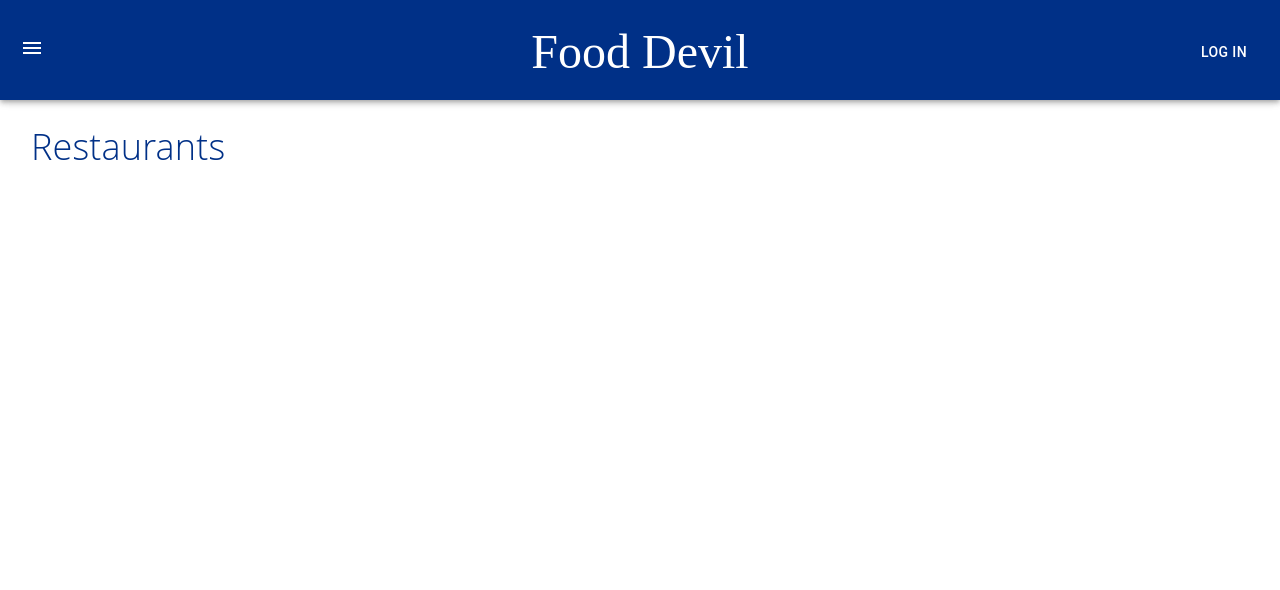
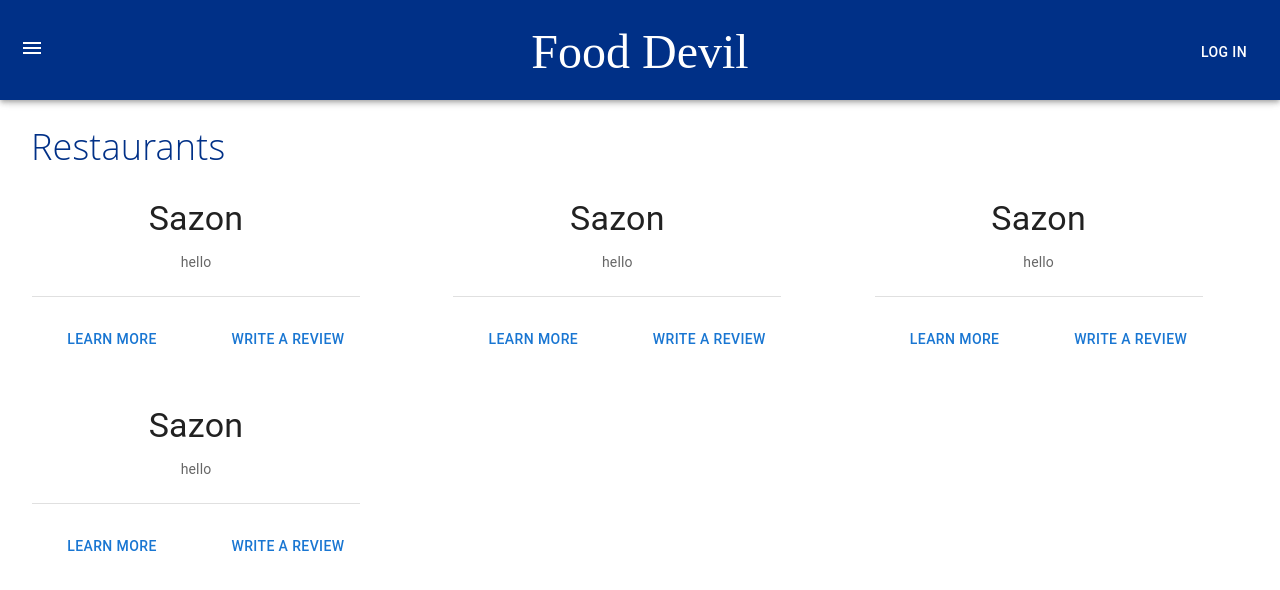
Before and after one commit to ashramen/food-devil, a React (Create React App) app: page /restaurants in a window 1280 px wide. Shown: the top 590 px of the page. Built offline with nearby package versions, Linux system fonts and the light colour scheme.

Commit message:
restaurants review popup and box

```diff
--- /dev/null
+++ b/src/components/restaurants/restaurantBox.tsx
@@ -0,0 +1,96 @@
+import React from 'react';
+
+import Box from '@mui/material/Box';
+import Button from '@mui/material/Button';
+import Grid from '@mui/material/Grid';
+import Divider from '@mui/material/Divider';
+import Typography from '@mui/material/Typography';
+import RestaurantsReviewPopup from './restaurantReviewPopup';
+
+interface RestaurantBoxProps {
+    name: string;
+    description: string;
+};
+
+interface RestaurantBoxState {
+    dialogOpen: boolean;
+}
+
+class RestaurantBox extends React.Component<RestaurantBoxProps, RestaurantBoxState> {
+
+    constructor(props: RestaurantBoxProps) {
+        super(props);
+        this.state = {
+            dialogOpen: false
+        };
+
+        this.onLearnMoreClick = this.onLearnMoreClick.bind(this);
+        this.onWriteAReviewClick = this.onWriteAReviewClick.bind(this);
+        this.handleClose = this.handleClose.bind(this);
+    }
+
+
+    onLearnMoreClick() {
+        console.log("Clicked");
+    }
+
+    onWriteAReviewClick() {
+        this.setState({ dialogOpen: true });
+        console.log(this.props.name);
+    }
+
+    handleClose() {
+        this.setState({ dialogOpen: false })
+    }
+
+
+
+    render() {
+        const {
+            name,
+            description
+        } = this.props;
+
+        const {
+            dialogOpen
+        } = this.state;
+
+        return (
+            <>
+
+                <Box sx={{ width: '100%', maxWidth: 360, bgcolor: 'background.paper' }}>
+                    <Box sx={{ my: 3, mx: 2 }}>
+                        <Grid container alignItems="center">
+                            <Grid item xs>
+                                <Typography gutterBottom variant="h4" component="div">
+                                    {name}
+                                </Typography>
+                            </Grid>
+                        </Grid>
+                        <Typography color="text.secondary" variant="body2">
+                            {description}
+
+                        </Typography>
+                    </Box>
+                    <Divider variant="middle" />
+
+                    <Box sx={{ mt: 3, ml: 1, mb: 1 }}>
+                        <Grid container alignItems="center">
+                            <Grid item xs>
+                                <Button onClick={() => this.onLearnMoreClick()}>Learn More</Button>
+                            </Grid>
+                            <Grid item xs>
+                                <Button onClick={() => this.onWriteAReviewClick()}>Write a Review</Button>
+                            </Grid>
+                        </Grid>
+                    </Box>
+                </Box>
+
+                <RestaurantsReviewPopup name={name} handleClose={this.handleClose} open={dialogOpen} />
+            </>
+        );
+    }
+}
+
+
+export default RestaurantBox;
--- /dev/null
+++ b/src/components/restaurants/restaurantReviewPopup.tsx
@@ -0,0 +1,128 @@
+import React from 'react';
+
+import Dialog from '@mui/material/Dialog';
+import Box from '@mui/material/Box';
+import TextField from '@mui/material/TextField';
+import Grid from '@mui/material/Grid';
+import Rating from '@mui/material/Rating';
+import Button from '@mui/material/Button';
+import Typography from '@mui/material/Typography';
+
+
+import { connect, ConnectedProps } from 'react-redux';
+import { State } from '../../store/index';
+
+
+interface RestaurantsReviewPopupProps extends PropsFromRedux {
+    name: string;
+    handleClose: () => void;
+    open: boolean;
+}
+
+interface RestaurantsReviewPopupState {
+    stars: number | null;
+    textField: string | null;
+}
+class RestaurantsReviewPopup extends React.Component<RestaurantsReviewPopupProps, RestaurantsReviewPopupState> {
+
+    constructor(props: RestaurantsReviewPopupProps) {
+        super(props);
+
+        this.state = {
+            stars: 3,
+            textField: ""
+        };
+        this.onStarsChange = this.onStarsChange.bind(this);
+        this.onTextFieldChange = this.onTextFieldChange.bind(this);
+        this.onSubmit = this.onSubmit.bind(this);
+    }
+
+    onTextFieldChange(e: React.ChangeEvent<HTMLInputElement>) {
+        this.setState({
+            textField: e.target.value
+        })
+    }
+
+    onStarsChange(newValue: number | null) {
+        if (newValue != null) {
+            this.setState({
+                stars: newValue
+            });
+        }
+    }
+
+    onSubmit() {
+        console.log("here");
+        console.log(this.state);
+    }
+
+    render() {
+
+        const { handleClose, open } = this.props;
+
+        const {
+            textField,
+            stars
+        } = this.state;
+
+        return (
+            <Dialog onClose={handleClose} open={open}>
+                <Grid container
+                    spacing={1}
+                    direction="column"
+                    alignItems="center"
+                    justifyContent="center">
+                    <Grid item xs={12}>
+                        <Box
+                            component="form"
+                            sx={{
+                                '& .MuiTextField-root': { m: 1, width: '50ch' },
+                                my: 2
+                            }}
+                            m={2}
+                            pt={1}
+                            noValidate
+                            autoComplete="off"
+                        > <TextField
+                                id="outlined-multiline-static"
+                                label="Write Review Here"
+                                multiline
+                                value={textField}
+                                onChange={this.onTextFieldChange}
+                                rows={4}
+                            />
+                        </Box>
+                    </Grid>
+                    <Grid container
+                        alignItems="center"
+                        justifyContent="center">
+                        <Grid item xs={6}>
+                            <Typography component="legend">Rating</Typography>
+                            <Rating
+                                name="simple-controlled"
+                                value={stars}
+                                onChange={(event, newValue) => {
+                                    this.onStarsChange(newValue);
+                                }}
+                            />
+                        </Grid>
+                        <Grid item xs={4}>
+                            <Button variant="contained" onClick={this.onSubmit}>Submit</Button>
+                        </Grid>
+                    </Grid>
+                </Grid>
+            </Dialog >
+        );
+    }
+}
+
+const mapStateToProps = (state: State) => ({
+    loggedIn: state.logIn.loggedIn,
+    token: state.logIn.token,
+    userId: state.logIn.userId,
+});
+
+
+const connector = connect(mapStateToProps);
+type PropsFromRedux = ConnectedProps<typeof connector>;
+export default connector(RestaurantsReviewPopup);
--- a/src/components/restaurants/restaurants.tsx
+++ b/src/components/restaurants/restaurants.tsx
@@ -1,26 +1,29 @@
 import React from 'react';
 
 import TopAppBar from '../topAppBar/topAppBar';
+import RestaurantsGrid from './restaurantsGrid';
 
 import Box from '@mui/material/Box';
 import Grid from '@mui/material/Grid';
 
-class Restaurants extends React.Component{
+class Restaurants extends React.Component {
 
   render() {
     return (
       <Box mx={2}>
         <>
-            <TopAppBar page='restaurants'/>
+          <TopAppBar page='restaurants' />
           <Grid container mt={15}>
             <Grid item xs={6}>
               <div className='title'>Restaurants</div>
             </Grid>
           </Grid>
+          <RestaurantsGrid />
         </>
       </Box>
     );
   }
 }
 
+
 export default Restaurants;
--- /dev/null
+++ b/src/components/restaurants/restaurantsGrid.tsx
@@ -0,0 +1,30 @@
+import React from 'react';
+
+import RestaurantBox from './restaurantBox';
+import Grid from '@mui/material/Grid';
+
+
+class RestaurantsGrid extends React.Component {
+
+    render() {
+        return (
+            <Grid container spacing={2}>
+                <Grid item xs={4}>
+                    <RestaurantBox name="Sazon" description="hello" />
+                </Grid>
+                <Grid item xs={4}>
+                    <RestaurantBox name="Sazon" description="hello" />
+                </Grid>
+                <Grid item xs={4}>
+                    <RestaurantBox name="Sazon" description="hello" />
+                </Grid>
+                <Grid item xs={4}>
+                    <RestaurantBox name="Sazon" description="hello" />
+                </Grid>
+            </Grid>
+        );
+    }
+}
+
+
+export default RestaurantsGrid;
```
Also changed, not shown: src/components/nutritionReport/nutritionReport.tsx (+18 -16 lines). Lines whose indentation alone changed are shown as unchanged.
